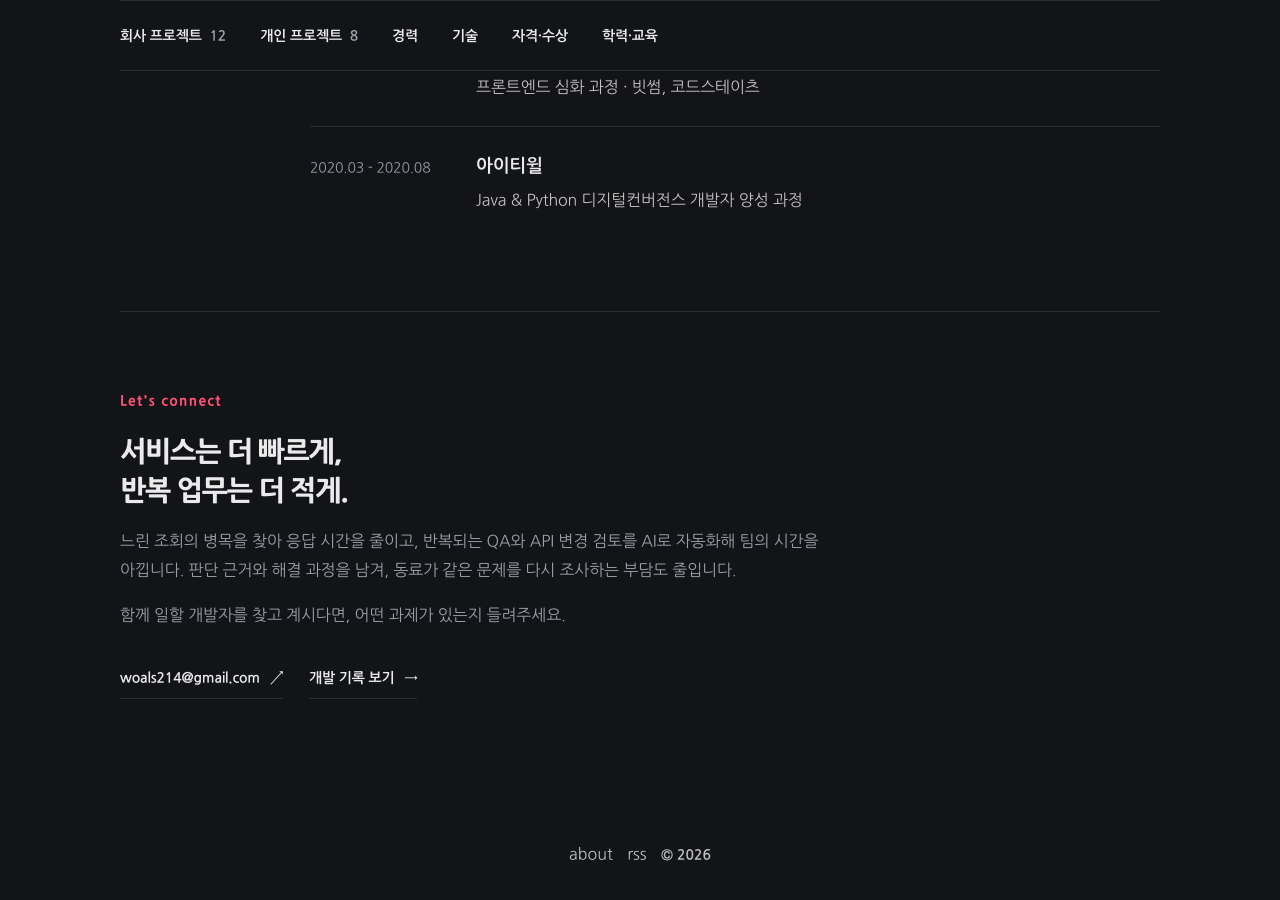
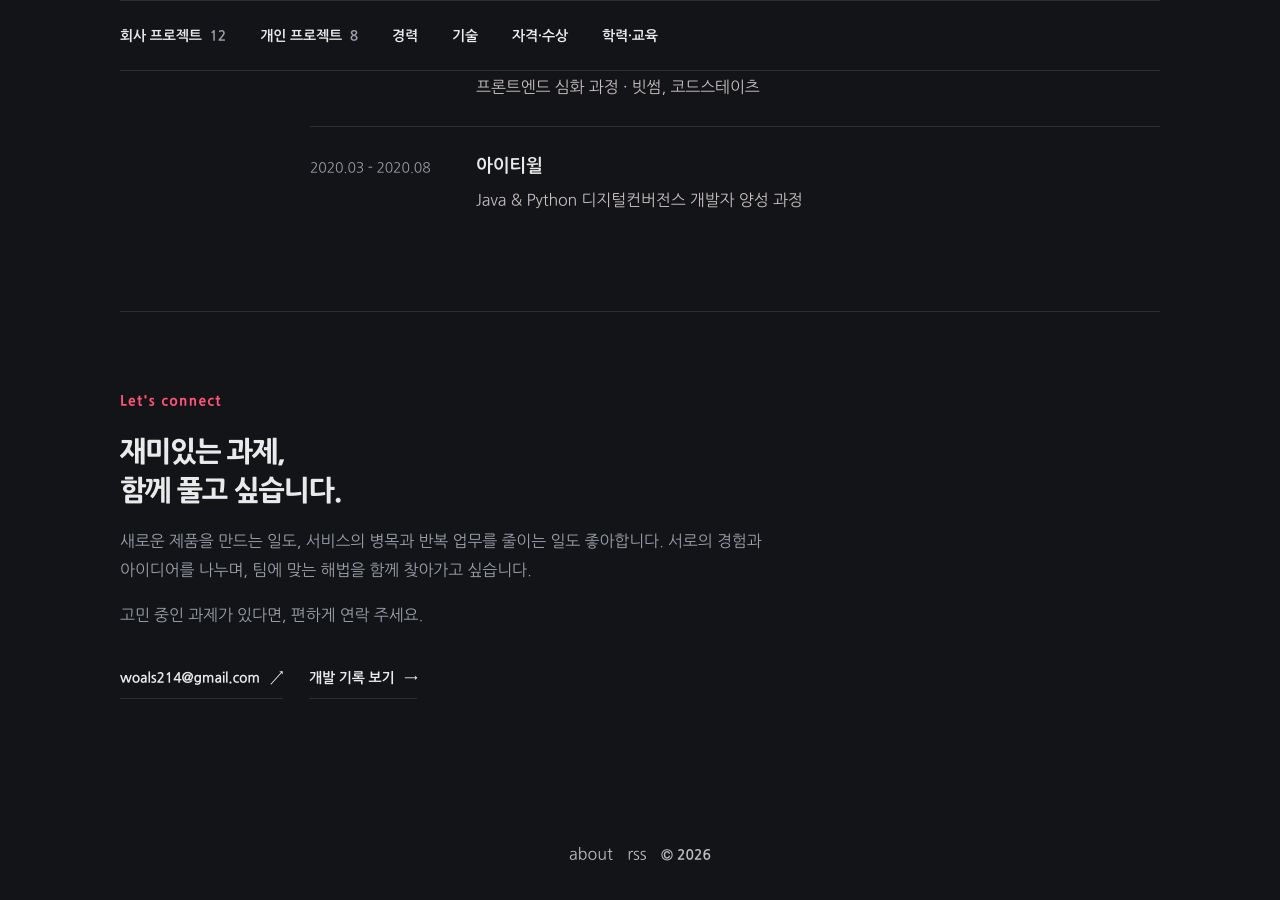
Before and after one commit to LeeJams/LeeJams.github.io, a Jekyll site: the page built from about.md, in a window 1280 px wide and 900 px high, scrolled down 6051 px. Built offline with Jekyll 4.4.1, drawn with Linux system fonts in a browser that asks for light colours.

Commit message:
docs: 함께 과제를 풀어가는 연락 문구로 조정

```diff
--- a/about.md
+++ b/about.md
@@ -142,13 +142,13 @@ comments: false
 
   <section class="profile-closing" id="contact" aria-labelledby="contact-title">
     <p class="profile-eyebrow">Let's connect</p>
-    <h2 id="contact-title">서비스는 더 빠르게,<br />반복 업무는 더 적게.</h2>
+    <h2 id="contact-title">재미있는 과제,<br />함께 풀고 싶습니다.</h2>
     <p>
-      느린 조회의 병목을 찾아 응답 시간을 줄이고, 반복되는 QA와 API 변경 검토를 AI로 자동화해 팀의 시간을 아낍니다.
-      판단 근거와 해결 과정을 남겨, 동료가 같은 문제를 다시 조사하는 부담도 줄입니다.
+      새로운 제품을 만드는 일도, 서비스의 병목과 반복 업무를 줄이는 일도 좋아합니다.
+      서로의 경험과 아이디어를 나누며, 팀에 맞는 해법을 함께 찾아가고 싶습니다.
     </p>
     <p>
-      함께 일할 개발자를 찾고 계시다면, 어떤 과제가 있는지 들려주세요.
+      고민 중인 과제가 있다면, 편하게 연락 주세요.
     </p>
     <div class="profile-actions"><a href="mailto:{{ site.author.email }}">{{ site.author.email }} <span aria-hidden="true">↗</span></a><a href="{{ '/archive/' | relative_url }}">개발 기록 보기 <span aria-hidden="true">→</span></a></div>
   </section>
```
